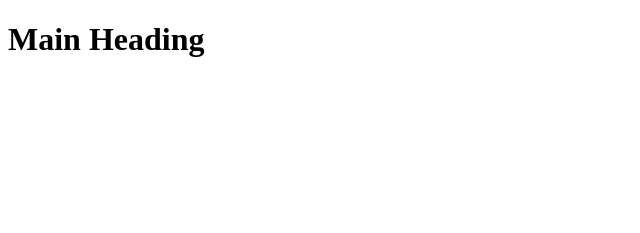
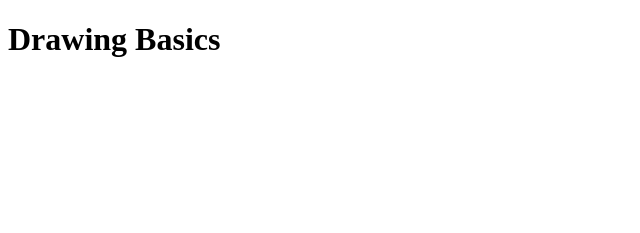
Before and after one commit to M868-2/Graphics-Animations, a plain HTML site: page index.html in a window 1280 px wide. Shown: the whole page, without its empty margins (0-640 px from the left). Drawn offline with Linux system fonts and the light colour scheme.

Commit message:
Update index.html

```diff
--- a/index.html
+++ b/index.html
@@ -3,9 +3,16 @@
   <head>
     <title>Page Title</title>
     <link rel="stylesheet" href="style.css" />
-    <script defer src="main.js"></script>
+
   </head>
   <body>
-    <h1>Main Heading</h1>
+    <h1>Drawing Basics</h1>
+
+    <! -- Add a canvas element to the page -- >
+    <canvas id="canv" ></canvas>
+
+    <! -- Load Javascript -->
+    <script defer src="main.js"></script>
+    <p></p>
   </body>
 </html>
```
